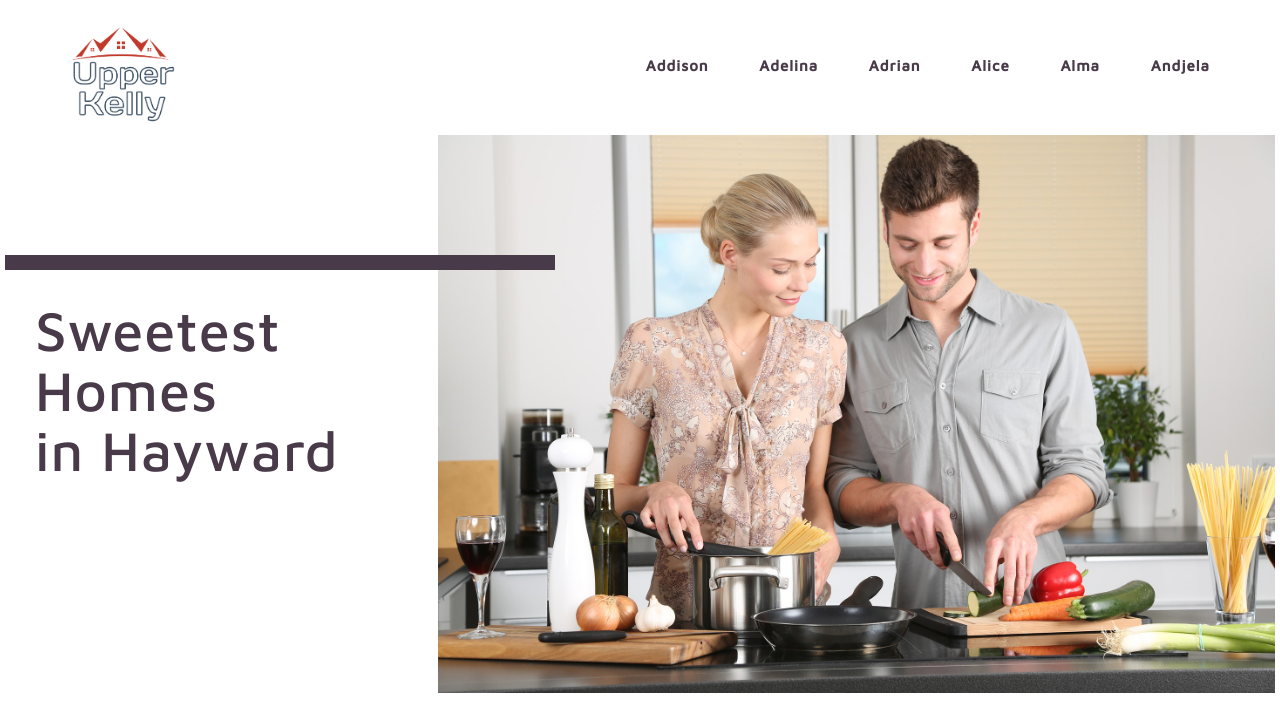
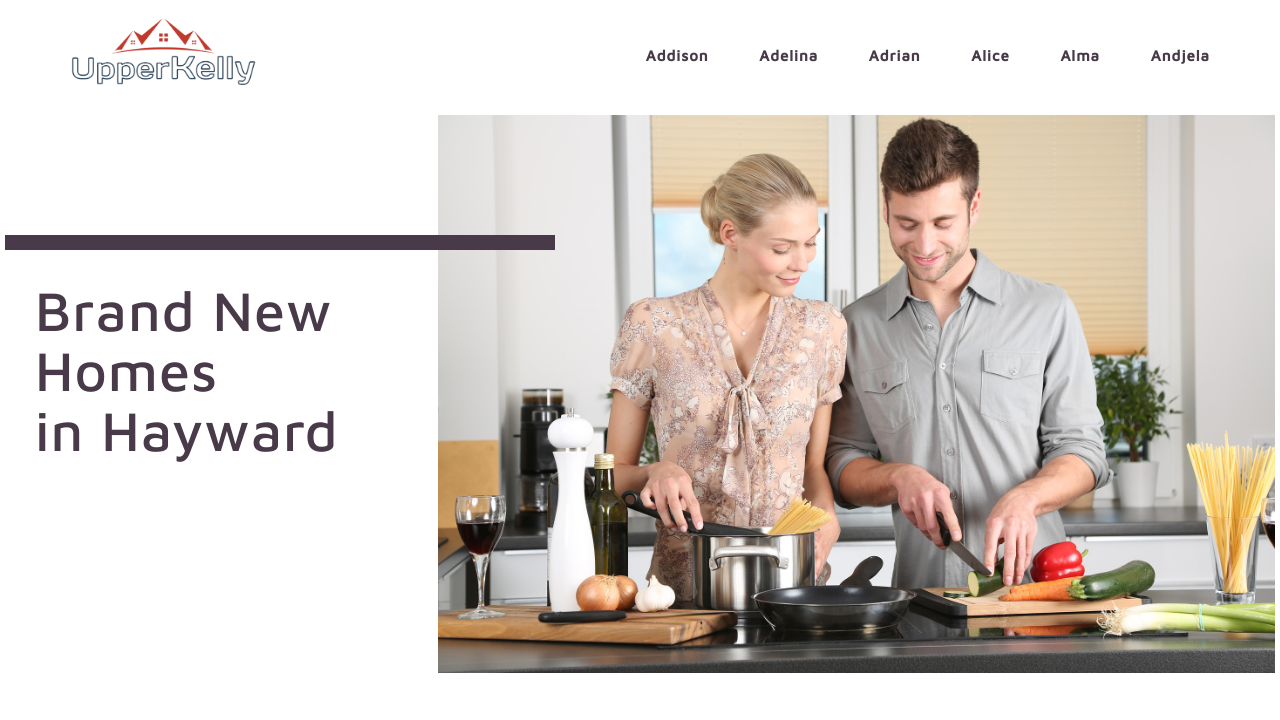
Before and after one commit to Safarali/upperkelly, a Rails app: page / in a window 1280 px wide. Shown: the top 720 px of the page. Run offline with Rails 7, Linux system fonts and the light colour scheme; style sheets or scripts are compiled from the project's sources; some libraries are stand-ins or nearby versions.

Commit message:
Change logo

```diff
--- a/app/assets/stylesheets/custom/_navbar.scss
+++ b/app/assets/stylesheets/custom/_navbar.scss
@@ -1,8 +1,8 @@
 /* Navigation */
 
 .top-nav {
-  padding-top: 25px;
-  padding-bottom: 10px;
+  padding-top: 15px;
+  padding-bottom: 30px;
 }
 
 .mobile-nav-icon {
@@ -17,7 +17,7 @@
 }
 .logo img {
   width: auto;
-  height: 100px;
+  height: 70px;
 }
 .top-nav-links {
   list-style-type: none;
--- a/app/assets/stylesheets/custom/_queries.scss
+++ b/app/assets/stylesheets/custom/_queries.scss
@@ -1,6 +1,4 @@
 @media only screen and (max-width: 1199px){
-  /* Navigation Bar */
-
   /* Header */
   h1 {
     font-size: 230%;
@@ -40,7 +38,7 @@
 
   .logo img {
     float: left !important;
-    height: 80px;
+    height: 50px;
   }
 
   .mobile-nav-icon {
--- a/app/views/pages/home.html.erb
+++ b/app/views/pages/home.html.erb
@@ -6,7 +6,7 @@
             </div>
             <div class="col-sm-4 col-sm-pull-8">
                 <div class="hero-text">
-                    <h1>Sweetest<br> Homes<br> in Hayward</h1>
+                    <h1>Brand New<br> Homes<br> in Hayward</h1>
                 </div>
             </div>
         </div>
--- a/app/views/shared/_navbar.html.erb
+++ b/app/views/shared/_navbar.html.erb
@@ -1,7 +1,7 @@
 <nav class="top-nav">
     <div class="container">
         <div class="logo">
-            <%= image_tag "logo.png", class: "pull-left" %>
+            <%= image_tag "logo1.png", class: "pull-left" %>
         </div>
          <a class="mobile-nav-icon js--nav-icon"><i class="fa fa-th-list" aria-hidden="true"></i></a>
         <ul class="top-nav-links pull-right js--top-nav-links">
```
Also changed, not shown: app/assets/images/logo1.png (added), app/assets/images/logo2.png (added), app/assets/images/logo3.png (added).
